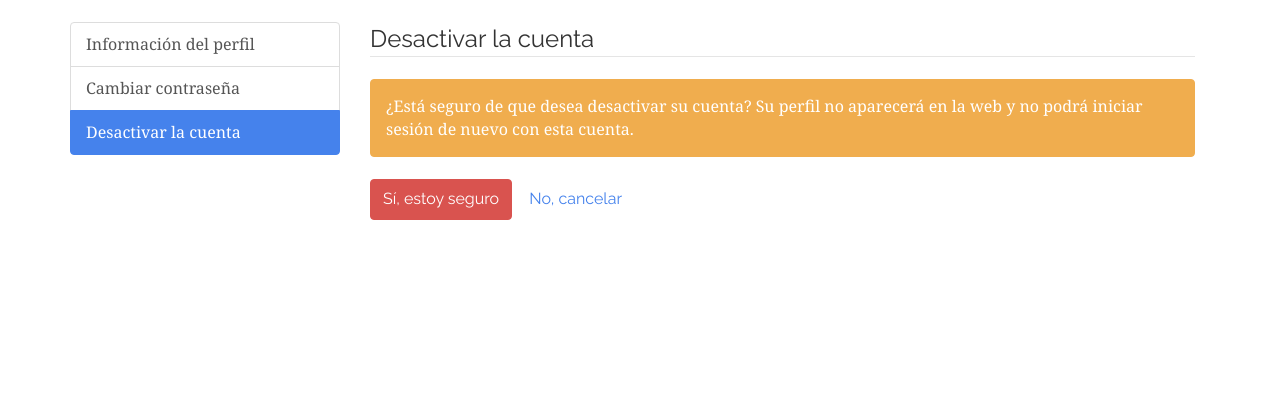
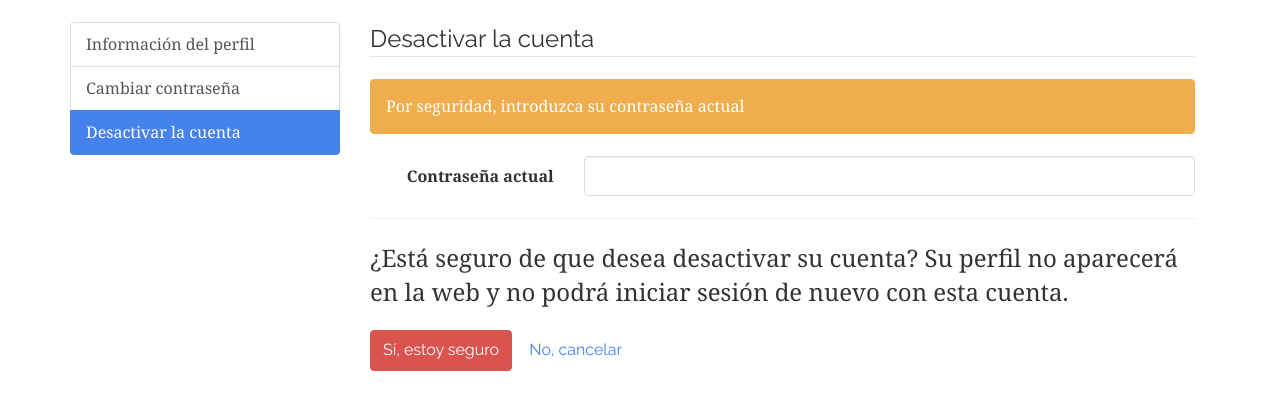
Before and after one commit to juanmtriguero/EntHub, a Django app: page /accounts/deactivate/ in a window 1280 px wide. Shown: the part 66-476 px from the top of the page. Run offline with Django 3.2, Linux system fonts and the light colour scheme; the visitor is signed in with stand-in values (Sample User, id 1); some libraries are stand-ins or nearby versions.

Commit message:
Introducir contraseña para desactivar cuenta

```diff
--- a/EntHub/main/views.py
+++ b/EntHub/main/views.py
@@ -101,6 +101,10 @@ def user_deactivate(request):
 		return render(request, 'main/user_deactivate.html')
 	if request.method == "POST":
 		user = request.user
-		user.is_active = False
-		user.save()
-		return HttpResponseRedirect(reverse_lazy('main:logout'))
+		if user.check_password(request.POST['password']):
+			user.is_active = False
+			user.save()
+			return HttpResponseRedirect(reverse_lazy('main:logout'))
+		else:
+			context = {'error': True}
+			return render(request, 'main/user_deactivate.html', context)
--- a/EntHub/templates/main/user_deactivate.html
+++ b/EntHub/templates/main/user_deactivate.html
@@ -15,8 +15,21 @@
 		<fieldset>
 			<legend>Desactivar la cuenta</legend>
 			<div class="alert alert-warning">
-				<p>¿Está seguro de que desea desactivar su cuenta? Su perfil no aparecerá en la web y no podrá iniciar sesión de nuevo con esta cuenta.</p>
+				<p>Por seguridad, introduzca su contraseña actual</p>
 			</div>
+			<div class="form-group {% if error %}has-error{% endif %}">
+				<label for="password" class="col-md-3 control-label">Contraseña actual</label>
+				<div class="col-md-9">
+					<input type="password" name="password" class="form-control">
+					{% if error %}
+					<div class="alert alert-danger error-message">
+						<span>La contraseña introducida no es correcta.</span>
+					</div>
+					{% endif %}
+				</div>
+			</div>
+			<hr/>
+			<p class="lead">¿Está seguro de que desea desactivar su cuenta? Su perfil no aparecerá en la web y no podrá iniciar sesión de nuevo con esta cuenta.</p>
 			<button type="submit" class="btn btn-danger">Sí, estoy seguro</button>
 			<a href="/accounts/{{user.account.id}}" class="btn btn-link">No, cancelar</a>
 			</div>
```
